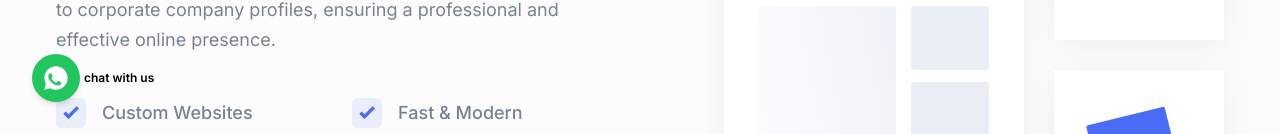
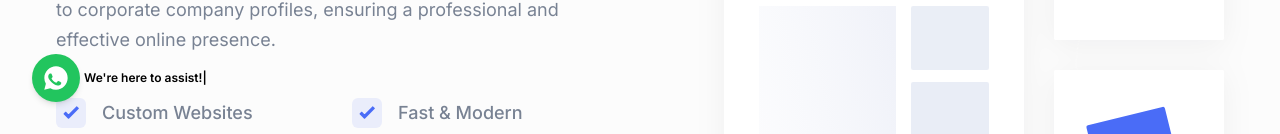
Before and after one commit to LessZxD/CompaProf, a Next.js app: page /about in a window 1280 px wide. Shown: the part 666-800 px from the top of the page. Built offline with nearby package versions, Linux system fonts and the light colour scheme.

Commit message:
addedsubtle animation to whatsapp popup

```diff
--- a/package.json
+++ b/package.json
@@ -15,7 +15,8 @@
     "next-themes": "^0.2.1",
     "react": "^18.2.0",
     "react-dom": "^18.2.0",
-    "react-modal-video": "^2.0.1"
+    "react-modal-video": "^2.0.1",
+    "react-typed": "^2.0.12"
   },
   "devDependencies": {
     "@types/node": "^20.8.9",
--- a/src/app/about/page.tsx
+++ b/src/app/about/page.tsx
@@ -5,8 +5,8 @@ import Breadcrumb from "@/components/Common/Breadcrumb";
 import { Metadata } from "next";
 
 export const metadata: Metadata = {
-  title: "About Page | Free Next.js Template for Startup and SaaS",
-  description: "This is About Page for Startup Nextjs Template",
+  title: "About Page",
+  description: "",
   // other metadata
 };
 
--- a/src/app/page.tsx
+++ b/src/app/page.tsx
@@ -12,9 +12,9 @@ import Video from "@/components/Video";
 import { Metadata } from "next";
 
 export const metadata: Metadata = {
-  title: "TriumpTech",
+  title: "TriumTech",
   description:
-    "TriumpTech is a modern and creative technology company that specializes in delivering cutting-edge technology solutions tailored to your needs.",
+    "TriumTech is a modern and creative technology company that specializes in delivering cutting-edge technology solutions tailored to your needs.",
   // other metadata
 };
 
--- a/src/components/WhatsApp/index.tsx
+++ b/src/components/WhatsApp/index.tsx
@@ -2,7 +2,7 @@
 
 import { FC } from "react";
 import { whatsappLink } from "@/config/whatsapp";
-
+import { ReactTyped } from "react-typed";
 interface WhatsAppButtonProps {
   phoneNumber?: string;
   message?: string;
@@ -30,7 +30,16 @@ const WhatsAppButton: FC<WhatsAppButtonProps> = ({
           <path d="M12.004 2c5.52 0 10 4.478 10 9.997 0 5.52-4.48 10.001-10 10.001a9.98 9.98 0 01-4.896-1.305l-5.143 1.346 1.353-5.039A9.958 9.958 0 012.004 12C2.004 6.478 6.484 2 12.004 2zm4.521 13.86c-.07-.113-.254-.183-.53-.32-.276-.137-1.634-.805-1.889-.897-.254-.094-.44-.137-.624.137-.182.273-.718.896-.88 1.078-.163.185-.324.206-.6.07-.276-.137-1.166-.43-2.22-1.375-.82-.73-1.371-1.63-1.533-1.906-.163-.273-.017-.421.123-.557.126-.123.278-.321.416-.481.138-.165.185-.277.28-.46.094-.187.047-.344-.024-.48-.07-.137-.624-1.496-.854-2.044-.226-.544-.455-.47-.624-.48-.163-.006-.348-.007-.534-.007-.185 0-.48.07-.732.344-.25.276-.96.94-.96 2.276 0 1.335.983 2.627 1.122 2.806.137.185 1.936 2.95 4.69 4.135.656.283 1.165.453 1.563.582.656.207 1.25.178 1.72.108.524-.08 1.634-.668 1.87-1.314.232-.647.232-1.203.162-1.32z" />
         </svg>
       </a>
-      <p className="text-xs font-semibold">chat with us</p>
+
+      <ReactTyped
+        strings={["Chat with us", "Need help?", "We're here to assist!"]}
+        typeSpeed={50}
+        backSpeed={30}
+        loop
+        className="text-xs font-semibold"
+      />
+
+      {/* <p className="text-xs font-semibold">chat with us</p> */}
         {/* <p className="text-xs font-bold">
         chat with us
         </p> */}
```
Also changed, not shown: 1 other file (tests, documents, lock files or other folders).
